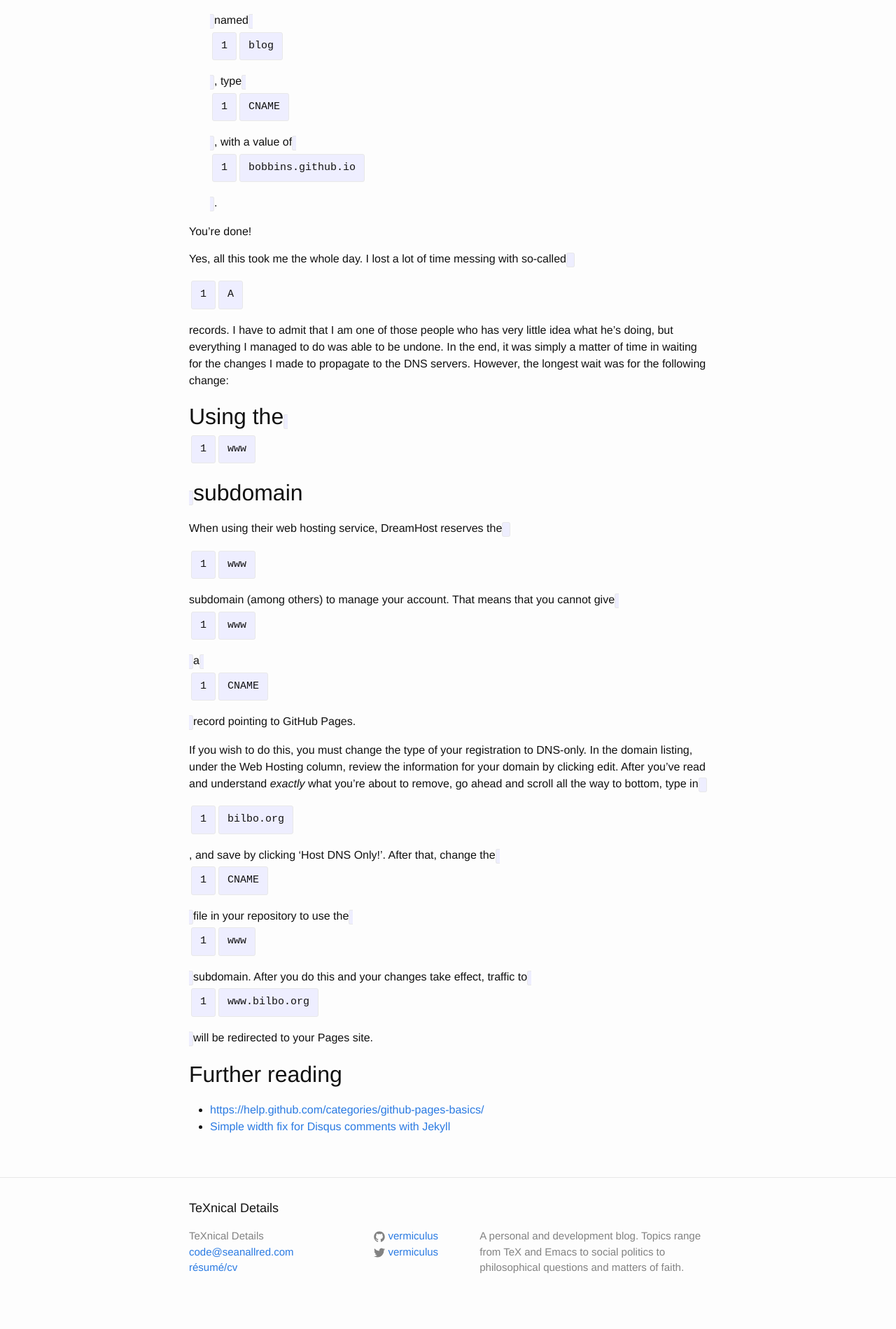
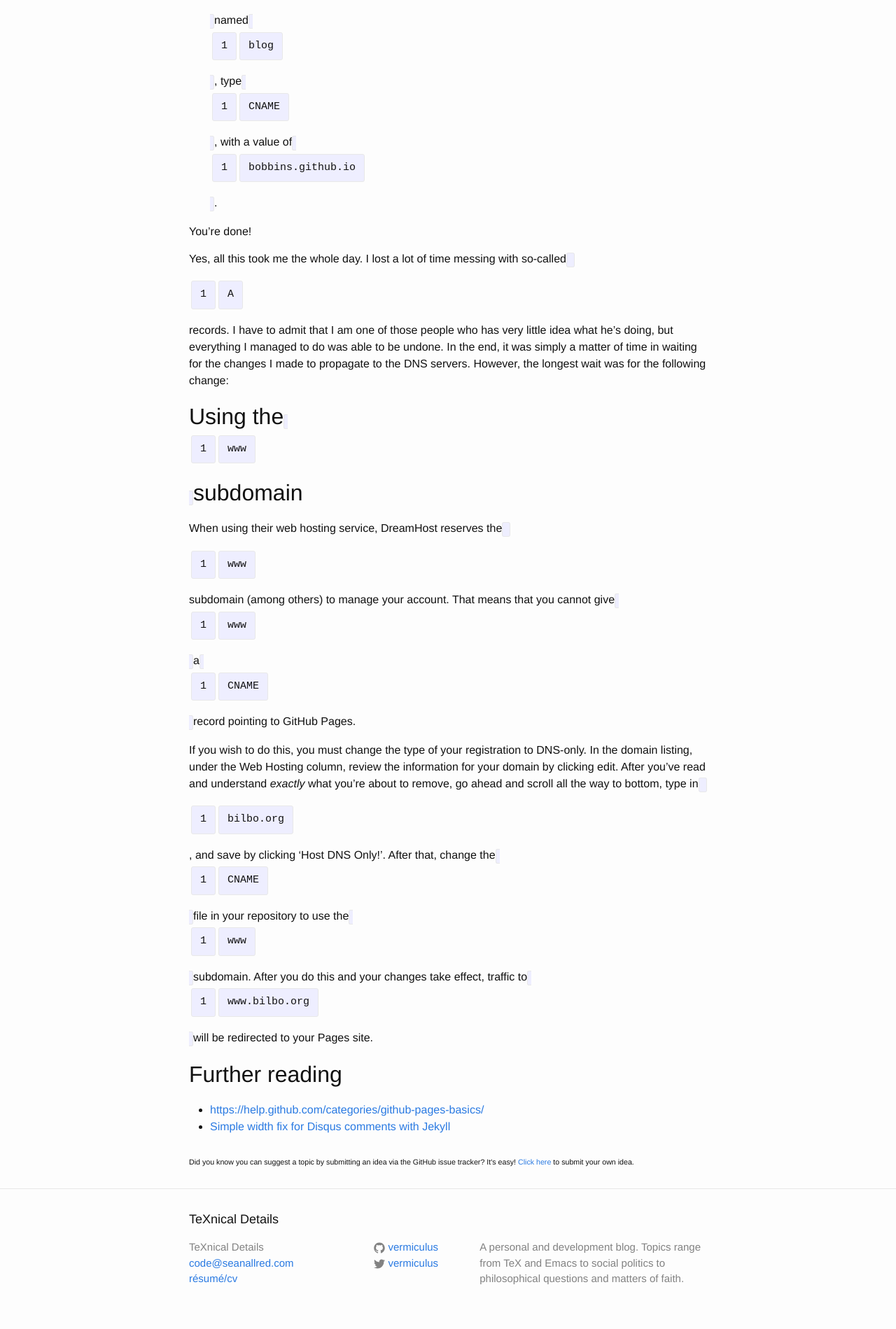
Before and after one commit to vermiculus/seanallred.com, a Jekyll site: the page built from _posts/2015-05-24-github-pages-with-dreamhost.markdown, in a window 1280 px wide. Shown: the part 2133-4032 px from the top of the page at 70% size. Built offline with Jekyll 4.4.1, drawn with Linux system fonts in a browser that asks for light colours; comment, search, counter and statistics services are not loaded.

Commit message:
GitHub is now a place to submit post ideas!
Aside, I don't think Liquid deserves all the flak it gets.  Seems pretty
powerful.

Resolves #2.

```diff
--- a/_layouts/post.html
+++ b/_layouts/post.html
@@ -15,4 +15,15 @@ layout: default
     {{ content }}
   </article>
 
+  <footer class="github-topic-suggestion">
+    {% if page.github %}
+    This topic was suggested by one of <em>you</em> submitting an idea on GitHub!
+    Don't believe me?
+    <a href="http://www.github.com/vermiculus/vermiculus.github.io/issues/{{ page.github }}">See for yourself!</a>
+    {% else %}
+    Did you know you can suggest a topic by submitting an idea via the GitHub issue tracker?
+    It's easy!
+    {% endif %}
+    <a href="http://www.github.com/vermiculus/vermiculus.github.io/issues/new">Click here</a> to submit your own idea.
+  </footer>
 </div>
--- a/_sass/_layout.scss
+++ b/_sass/_layout.scss
@@ -156,6 +156,9 @@
     }
 }
 
+footer.github-topic-suggestion {
+    font-size: 8pt;
+}
 
 
 /**
```
